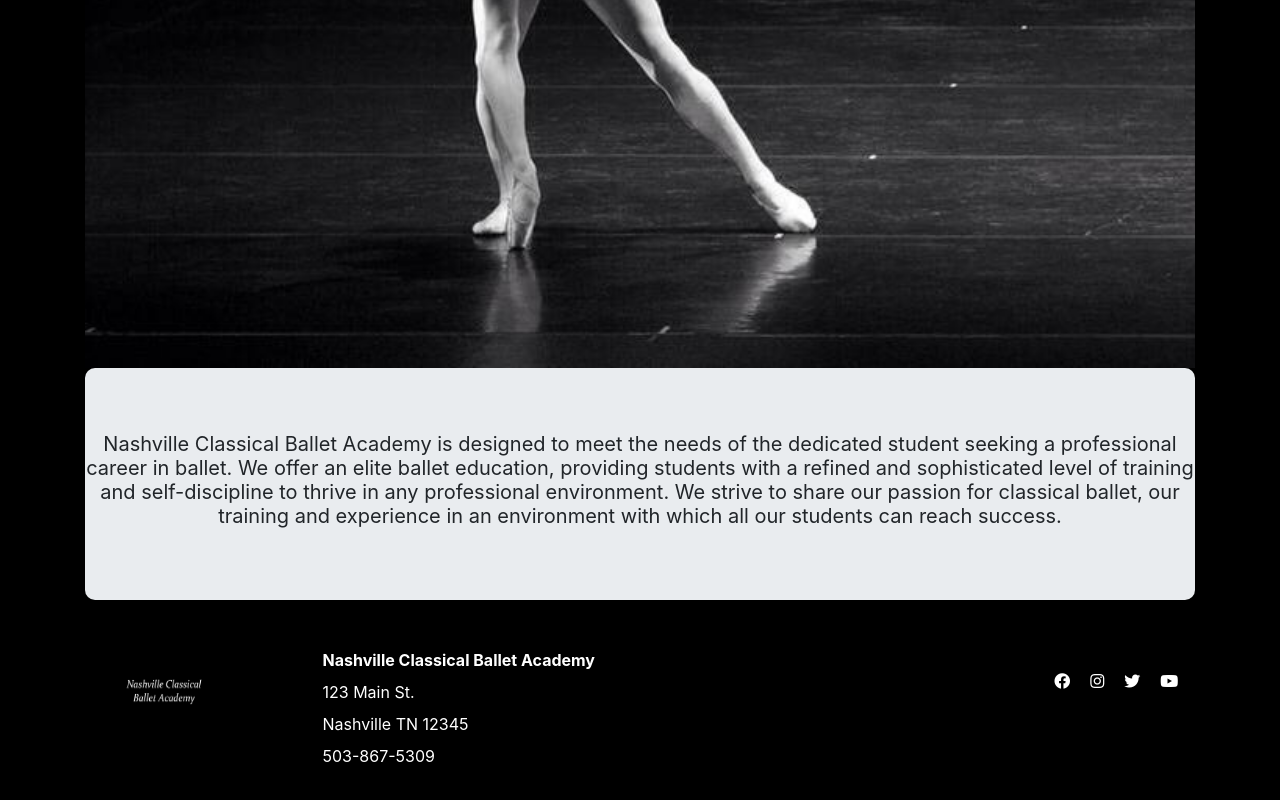
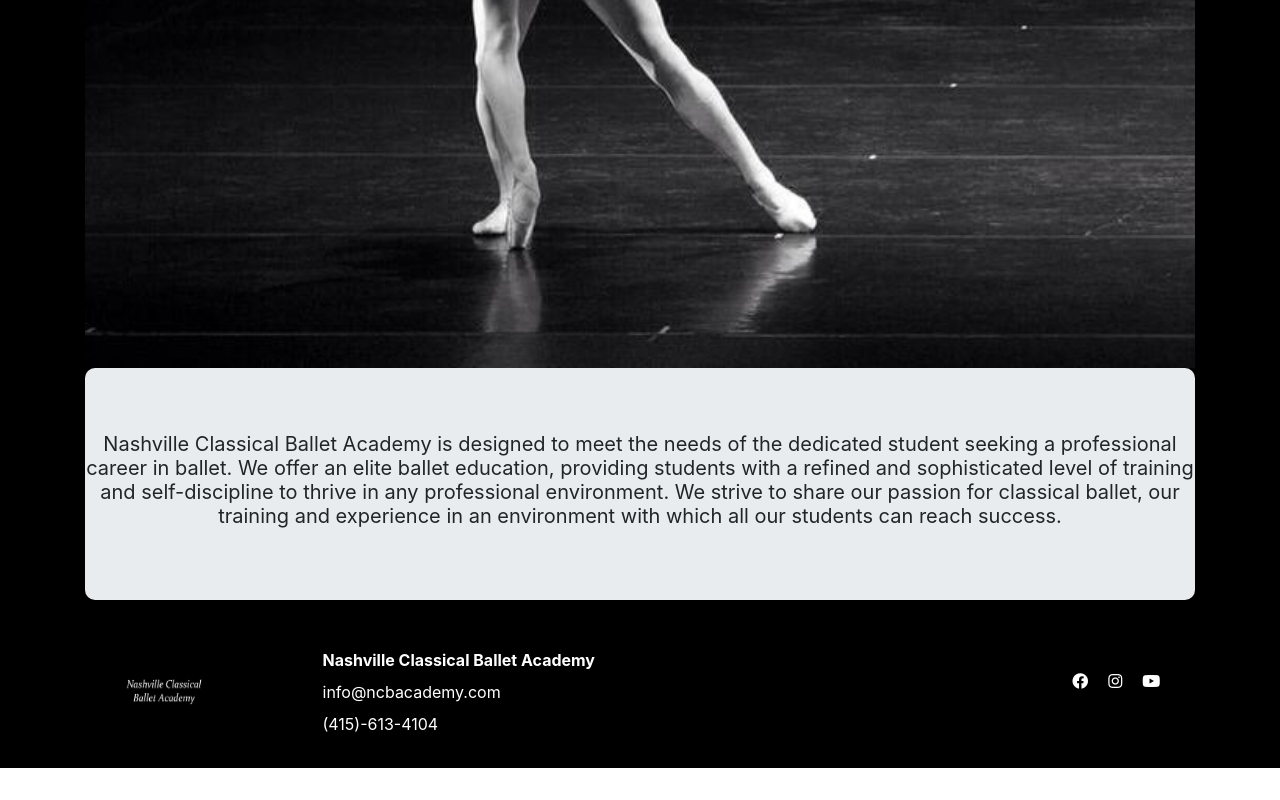
Before and after one commit to GrailsoftTechnologies/cp-ncba, a React (Create React App) app: page / in a window 1280 px wide. Shown: the part 761-1561 px from the top of the page. After the commit the page ends 1529 px from the top, so only its background shows below. Built offline with nearby package versions, Linux system fonts and the light colour scheme.

Commit message:
make customer changes to footer

```diff
--- a/src/components/Footer/index.js
+++ b/src/components/Footer/index.js
@@ -15,14 +15,12 @@ render() {
 				</Col>
 				<Col sm="6" className="addressBox">
 					<p><strong>Nashville Classical Ballet Academy</strong></p>
-					<p>123 Main St.</p>
-					<p>Nashville TN 12345</p>
-					<p>503-867-5309</p>
+					<p>info@ncbacademy.com</p>
+					<p>(415)-613-4104</p>
 				</Col>
 				<Col sm="3">
 					<a href="http://www.facebook.com"><i className="mediaIcon fab fa-facebook"></i></a>
 					<a href="http://www.instagram.com"><i className="mediaIcon fab fa-instagram"></i></a>
-					<a href="http://www.twitter.com"><i className="mediaIcon fab fa-twitter"></i></a>
 					<a href="http://www.youtube.com"><i className="mediaIcon fab fa-youtube"></i></a>
 				</Col>
 			</Row>
```
